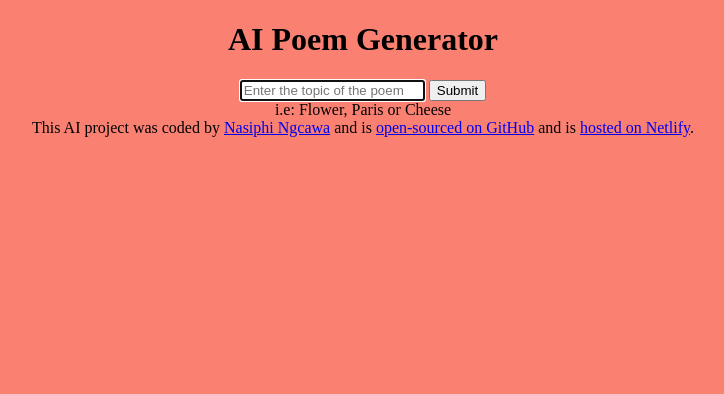
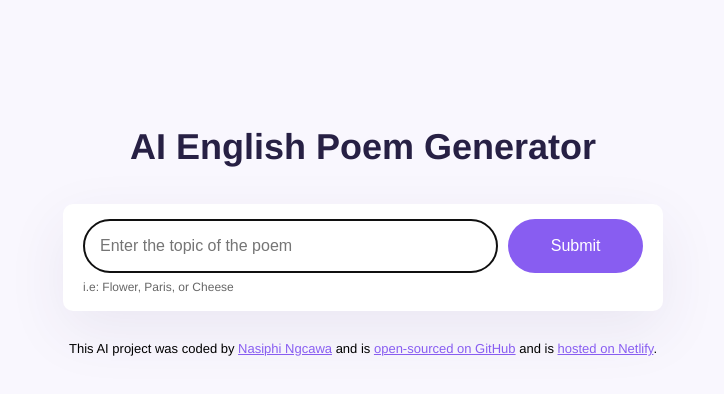
Before and after one commit to NgcawaNasiphi/Poem-generator, a plain HTML site: page index.html in a window 1280 px wide. Shown: the whole page, without its empty margins (277-1001 px from the left). Drawn offline with nearby package versions, Linux system fonts and the light colour scheme.

Commit message:
Updated index.html and index,js

```diff
--- a/index.html
+++ b/index.html
@@ -6,12 +6,12 @@
     <script src="https://unpkg.com/typewriter-effect@latest/dist/core.js"></script>
     <script src="https://cdn.jsdelivr.net/npm/axios@1.1.2/dist/axios.min.js"></script>
     <link rel="stylesheet" href="src/style.css" />
-    <title>AI French Poem Generator</title>
+    <title>AI English Poem Generator</title>
   </head>
   <body>
     <div class="container">
       <header>
-        <h1>AI Poem Generator</h1>
+        <h1>AI English Poem Generator</h1>
       </header>
 
       <main>
@@ -28,7 +28,7 @@
             />
             <input type="submit" class="submit-button" />
           </form>
-          <div class="hint">i.e: Flower, Paris or Cheese</div>
+          <div class="hint">i.e: Flower, Paris, or Cheese</div>
         </div>
         <div class="poem hidden" id="poem"></div>
       </main>
--- a/src/index.js
+++ b/src/index.js
@@ -0,0 +1,30 @@
+function displayPoem(response) {
+  new Typewriter("#poem", {
+    strings: response.data.answer,
+    autoStart: true,
+    delay: 1,
+    cursor: "",
+  });
+}
+
+function generatePoem(event) {
+  event.preventDefault();
+
+  let instructionsInput = document.querySelector("#user-instructions");
+  let apiKey = "2046c535afeb092fo82f1d306d8a2b2t";
+  let context =
+    "You are an English poetry expert and love to write short poems. Your mission is to generate a 4-line poem in basic HTML and separate each line with a <br />. Make sure to follow the user instructions. Do not include a title to the poem. Sign the poem with 'SheCodes AI' inside a <strong> element at the end of the poem and NOT at the beginning.";
+  let prompt = `User instructions: Generate an English poem about ${instructionsInput.value}`;
+  let apiURL = `https://api.shecodes.io/ai/v1/generate?prompt=${encodeURIComponent(
+    prompt
+  )}&context=${encodeURIComponent(context)}&key=${apiKey}`;
+
+  let poemElement = document.querySelector("#poem");
+  poemElement.classList.remove("hidden");
+  poemElement.innerHTML = `<div class="generating">⏳ Generating an English poem about ${instructionsInput.value}</div>`;
+
+  axios.get(apiURL).then(displayPoem);
+}
+
+let poemFormElement = document.querySelector("#poem-generator-form");
+poemFormElement.addEventListener("submit", generatePoem);
--- a/src/style.css
+++ b/src/style.css
@@ -1,4 +1,103 @@
 body {
-  background: salmon;
+  background-color: #f9f7fe;
+  font-family: Helvetica, Arial, sans-serif;
+}
+
+a {
+  color: #885df1;
+}
+
+.container {
+  margin: 120px auto;
+  max-width: 600px;
+}
+
+header {
+  margin-bottom: 30px;
+}
+
+h1 {
   text-align: center;
+  font-weight: 800;
+  font-size: 36px;
+  line-height: 1.5;
+  color: #272044;
 }
+
+.form-container {
+  background-color: white;
+  margin-bottom: 30px;
+  border-radius: 10px;
+  box-shadow: 0px 20px 60px rgba(65, 50, 100, 0.08);
+  padding: 15px 20px;
+}
+
+form {
+  display: flex;
+}
+
+.hint {
+  line-height: 1.5;
+  margin-top: 5px;
+  opacity: 0.6;
+  font-size: 12px;
+}
+
+.instructions {
+  padding: 16px;
+  border: 1px solid rgba(39, 33, 66, 0.5);
+  width: 80%;
+  font-size: 16px;
+  border-radius: 50px;
+  line-height: 20px;
+  color: #272044;
+}
+
+.submit-button {
+  margin-left: 10px;
+  background: #885df1;
+  color: white;
+  border: none;
+  width: 150px;
+  font-size: 16px;
+  border-radius: 50px;
+  padding: 14px 24px;
+}
+
+.poem {
+  font-size: 16px;
+  background-color: #fff;
+  padding: 20px;
+  line-height: 2;
+  border-left: 3px solid #885df1;
+  box-shadow: 0px 4px 30px 0px rgba(39, 33, 66, 0.03);
+}
+
+.hidden {
+  display: none;
+}
+
+.poem strong {
+  color: #885df1;
+}
+
+footer {
+  text-align: center;
+  font-size: 13px;
+  margin-top: 30px;
+}
+
+.generating {
+  animation: blink-animation 1s steps(5, start) infinite;
+}
+
+@keyframes blink-animation {
+  to {
+    visibility: hidden;
+  }
+}
+@-webkit-keyframes blink-animation {
+  to {
+    visibility: hidden;
+  }
+}
```
